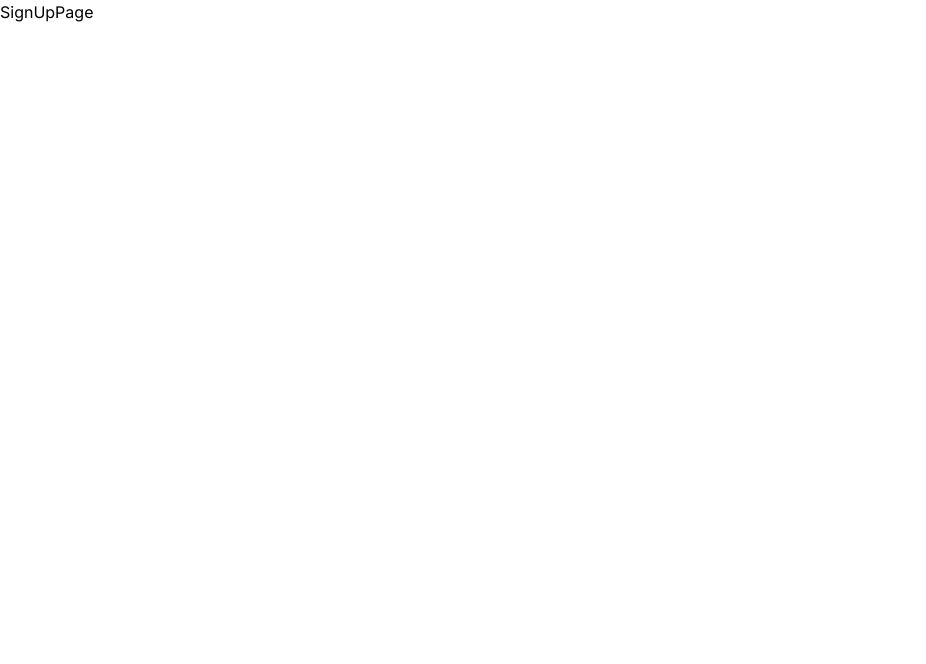
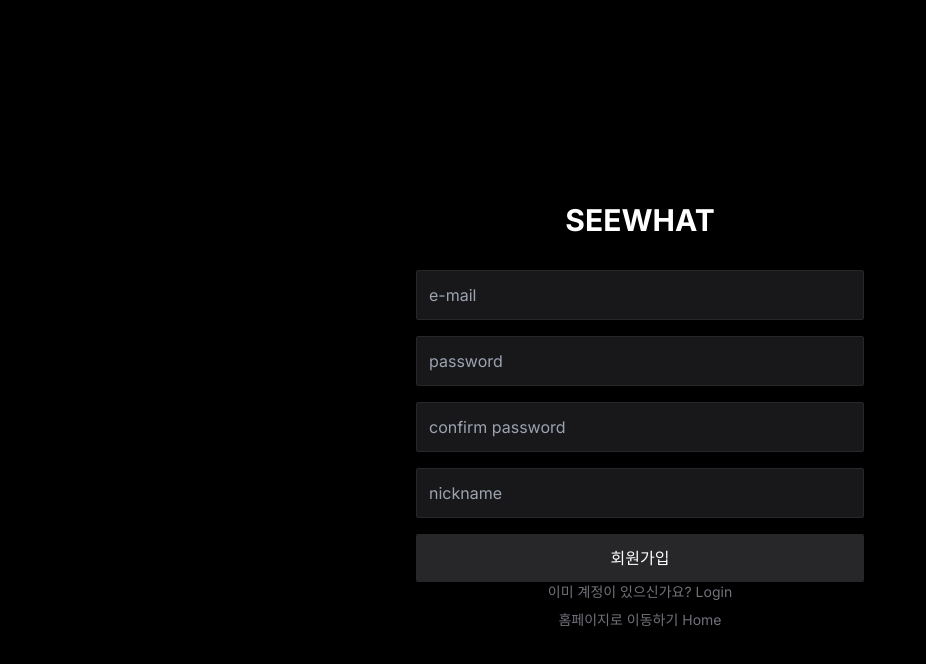
Before and after one commit to Kminhoo/see-what, a Next.js app: page /sign-up in a window 1280 px wide. Shown: the top 664 px of the page, without its empty margins (0-926 px from the left). Built offline with nearby package versions, Linux system fonts and the light colour scheme.

Commit message:
style: 회원가입 페이지 초기 css 구현

```diff
--- a/src/app/(auth)/layout.tsx
+++ b/src/app/(auth)/layout.tsx
@@ -3,7 +3,12 @@ const AuthLayout = ({
 }: Readonly<{
   children: React.ReactNode;
 }>) => {
-  return <div>{children}</div>;
+  return (
+    <div className="min-h-screen bg-black flex flex-col items-center justify-center p-4">
+      {/* 로고 */}
+      {children}
+    </div>
+  );
 };
 
 export default AuthLayout;
--- /dev/null
+++ b/src/app/(auth)/sign-up/_components/SignUpForm.tsx
@@ -0,0 +1,39 @@
+'use client';
+
+const SignUpForm = () => {
+  const handleSinup = () => {};
+  return (
+    <div className="w-full max-w-md space-y-4">
+      <form className="space-y-4" onSubmit={handleSinup}>
+        <input
+          className="w-full p-3 bg-zinc-900 text-white rounded-sm border border-zinc-800 focus:outline-none focus:border-zinc-700"
+          type="email"
+          placeholder="e-mail"
+        />
+        <input
+          className="w-full p-3 bg-zinc-900 text-white rounded-sm border border-zinc-800 focus:outline-none focus:border-zinc-700"
+          type="password"
+          placeholder="password"
+        />
+        <input
+          className="w-full p-3 bg-zinc-900 text-white rounded-sm border border-zinc-800 focus:outline-none focus:border-zinc-700"
+          type="password"
+          placeholder="confirm password"
+        />
+        <input
+          className="w-full p-3 bg-zinc-900 text-white rounded-sm border border-zinc-800 focus:outline-none focus:border-zinc-700"
+          type="text"
+          placeholder="nickname"
+        />
+        <button
+          className="w-full p-3 bg-zinc-800 text-white rounded-sm hover:bg-zinc-700 transition-colors"
+          type="submit"
+        >
+          회원가입
+        </button>
+      </form>
+    </div>
+  );
+};
+
+export default SignUpForm;
--- a/src/app/(auth)/sign-up/page.tsx
+++ b/src/app/(auth)/sign-up/page.tsx
@@ -1,5 +1,23 @@
+import Link from 'next/link';
+import SignUpForm from './_components/SignUpForm';
+
 const SignUpPage = () => {
-  return <div>SignUpPage</div>;
+  return (
+    <>
+      <div className="min-h-screen bg-black flex flex-col items-center justify-center p-4">
+        <h1 className="text-white text-3xl font-bold mb-8">SEEWHAT</h1>
+        <SignUpForm />
+        <div className="flex flex-col items-center space-y-2 text-sm text-zinc-500">
+          <Link href="/login" className="hover:text-white">
+            이미 계정이 있으신가요? Login
+          </Link>
+          <Link href="/" className="hover:text-white">
+            홈페이지로 이동하기 Home
+          </Link>
+        </div>
+      </div>
+    </>
+  );
 };
 
 export default SignUpPage;
```
